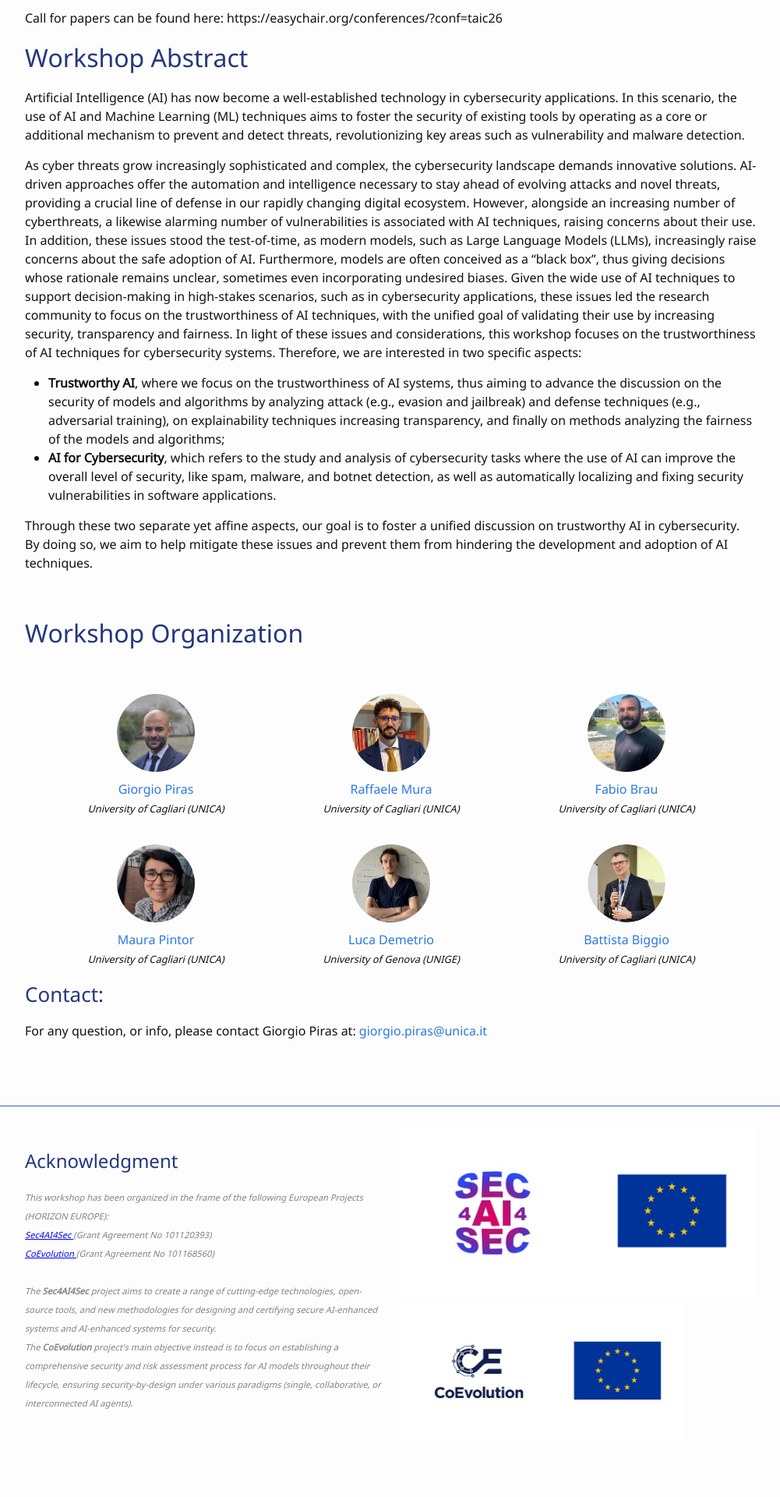
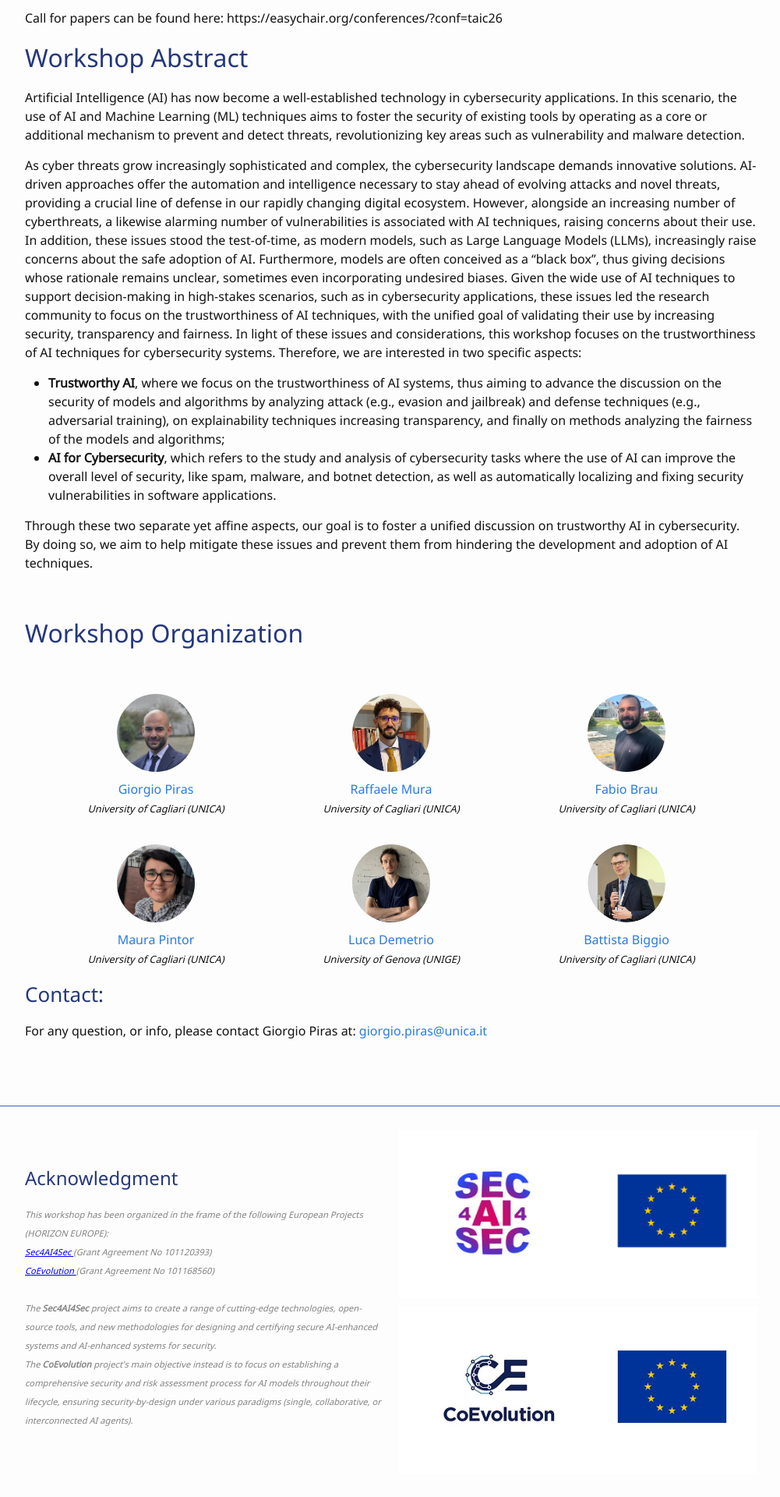
Before and after one commit to taicworkshop/taicworkshop.github.io, a Jekyll site: the page built from index.markdown, in a window 1280 px wide. Shown: the part 1330-3250 px from the top of the page at 78% size, without its empty margins (138-1139 px from the left). Built offline with Jekyll 4.4.1, drawn with Linux system fonts in a browser that asks for light colours; before the commit the page ends 3207 px from its top, so only the background shows below that.

Commit message:
add coevolution

```diff
--- a/_includes/footer.html
+++ b/_includes/footer.html
@@ -25,7 +25,7 @@
           <img src="/images/sec4ai4sec-eu.png" alt="SEC4AI4SEC Logo" style="max-width: 100%; height: auto;">
         </a>
         <a href="https://coevolution-project.eu/" target="_blank">
-          <img src="/images/CoEvolution_TAIC.png" alt="CoEvolution Logo" style="max-width: 80%; height: auto;">
+          <img src="/images/CoEvolution_TAIC.png" alt="CoEvolution Logo" style="max-width: 100%; height: auto;">
         </a>
 </div>
 
```
